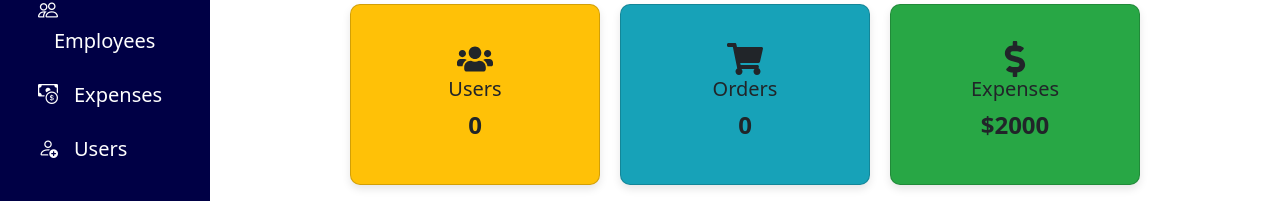
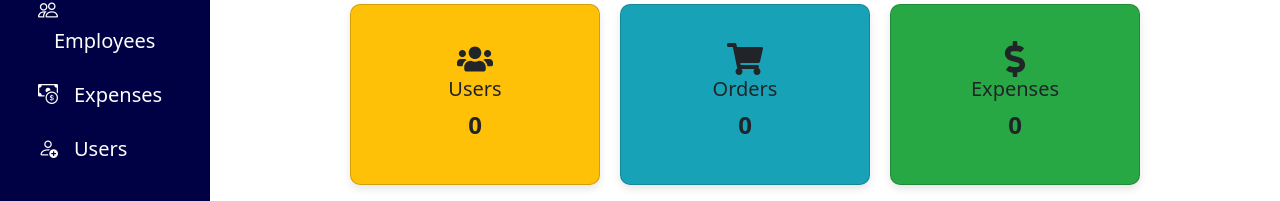
Before and after one commit to Hamda-Dahir/royaljet_project3, a React (Vite) app in the folder client/: page / in a window 1280 px wide. Shown: the part 357-558 px from the top of the page. Built offline with nearby package versions, Linux system fonts and the light colour scheme; no server answers.

Commit message:
added expenses count stats

```diff
--- a/client/src/stats/Stats.jsx
+++ b/client/src/stats/Stats.jsx
@@ -3,19 +3,22 @@ import { Card } from 'react-bootstrap';
 import { FaUsers, FaShoppingCart, FaDollarSign } from 'react-icons/fa';
 import './Stats.css';
 
-import { getAllUsers, getAllOrders } from '../api';
+import { getAllUsers, getAllOrders, getAllExpenses } from '../api';
 
 const Stats = () => {
   const [usersCount, setUsersCount] = useState(0);
   const [ordersCount, setOrdersCount] = useState(0);
+  const [expensesCount, setExpensesCount] = useState(0);
 
   useEffect(() => {
     async function fetchData() {
       try {
         const users = await getAllUsers();
         const orders = await getAllOrders();
+        const expenses = await getAllExpenses();
         setUsersCount(users.length);
         setOrdersCount(orders.length);
+        setExpensesCount(expenses.length);
       } catch (error) {
         // handle error
       }
@@ -44,7 +47,7 @@ const Stats = () => {
         <Card.Body>
           <FaDollarSign className="icon" />
           <Card.Title>Expenses</Card.Title>
-          <h3>$2000</h3>
+          <h3>{expensesCount}</h3>
         </Card.Body>
       </Card>
     </div>
```
